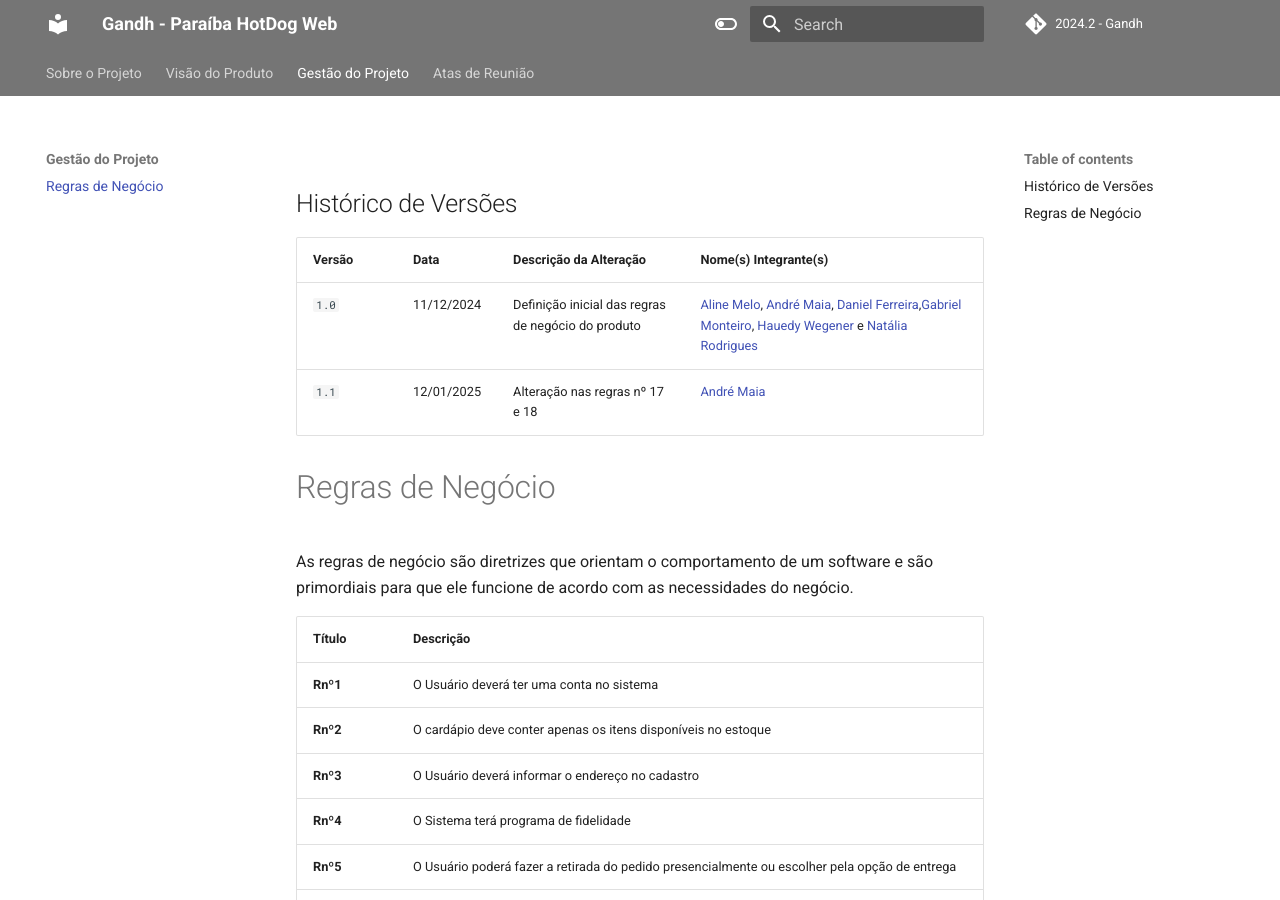
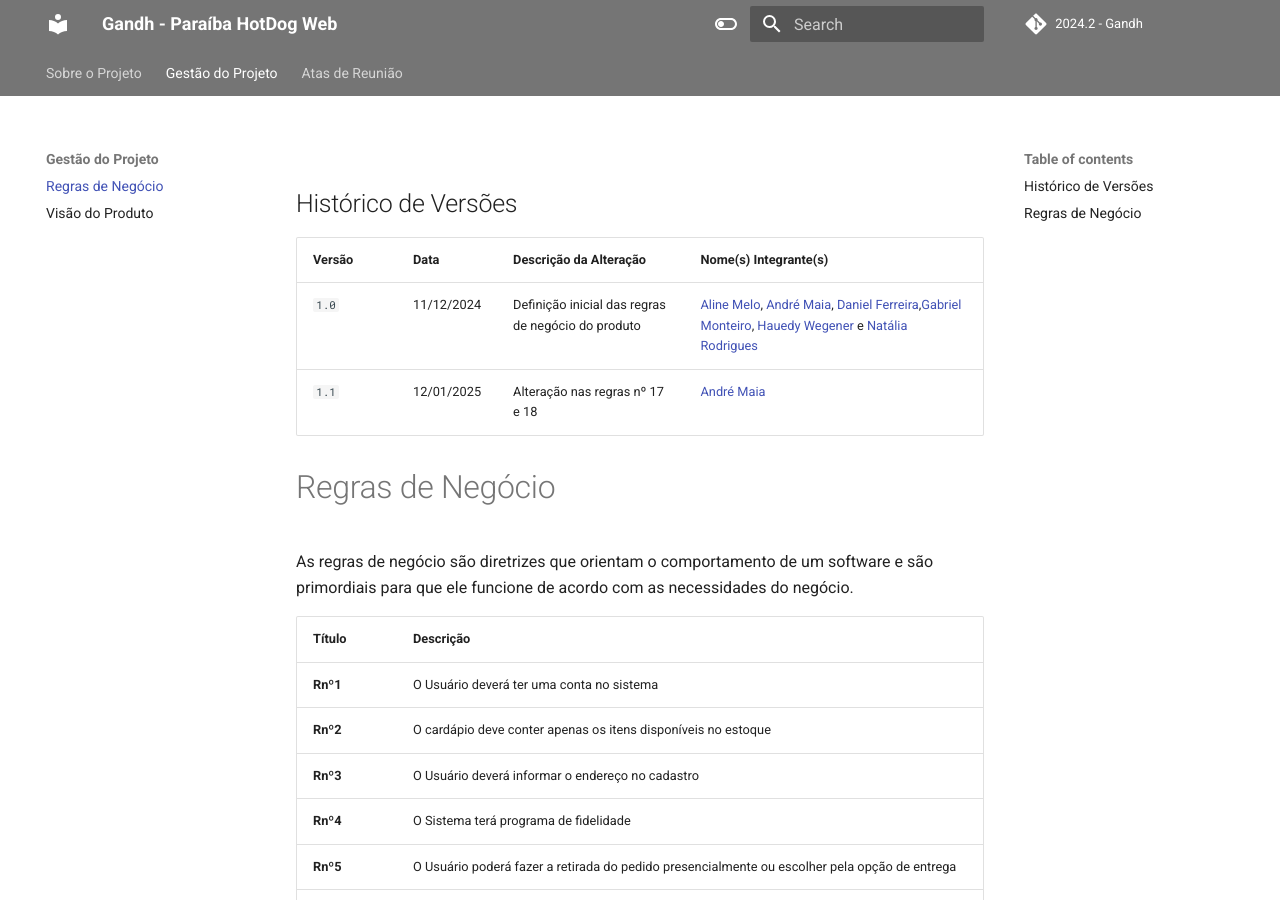
Before and after one commit to FGA-REQ/2024.2-Gandh, an MkDocs documentation site: the page built from docs/regras-negocio/regras-negocio.md, in a window 1280 px wide and 900 px high. Built offline with MkDocs 1.6.1 and Material for MkDocs 9.7.7, drawn with Linux system fonts in a browser that asks for light colours; comment, search, counter and statistics services are not loaded; part of the change alters nothing that is shown.

```diff
--- a/mkdocs.yml
+++ b/mkdocs.yml
@@ -5,9 +5,9 @@ site_name: Gandh - Paraíba HotDog Web
 
 nav:
   - Sobre o Projeto: "index.md"
-  - Visão do Produto: "visao-produto/visao-produto.md"
   - Gestão do Projeto:
       - Regras de Negócio: "regras-negocio/regras-negocio.md"
+      - Visão do Produto: "visao-produto/visao-produto.md"
   - Atas de Reunião:
       - 12/01: "atas-reuniao/atas.md"
 
```
